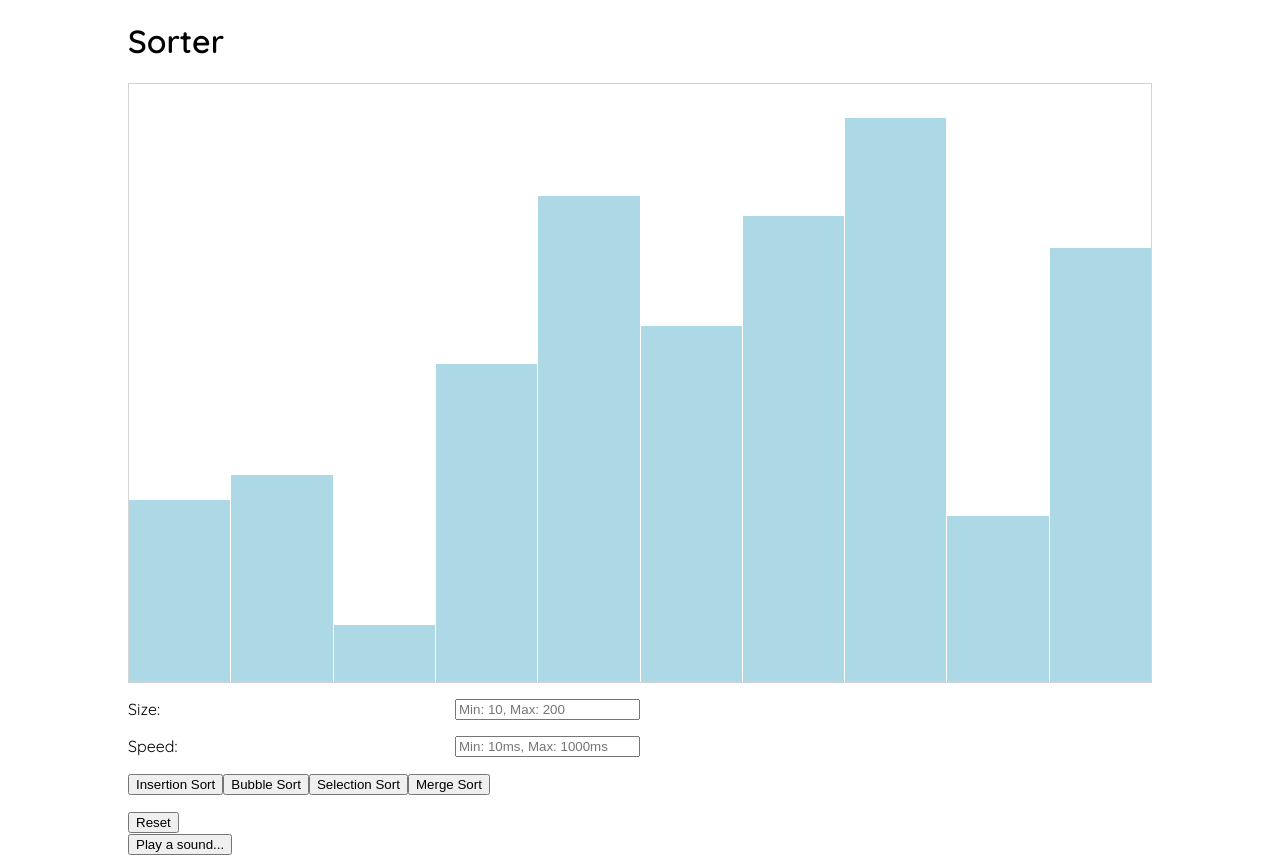
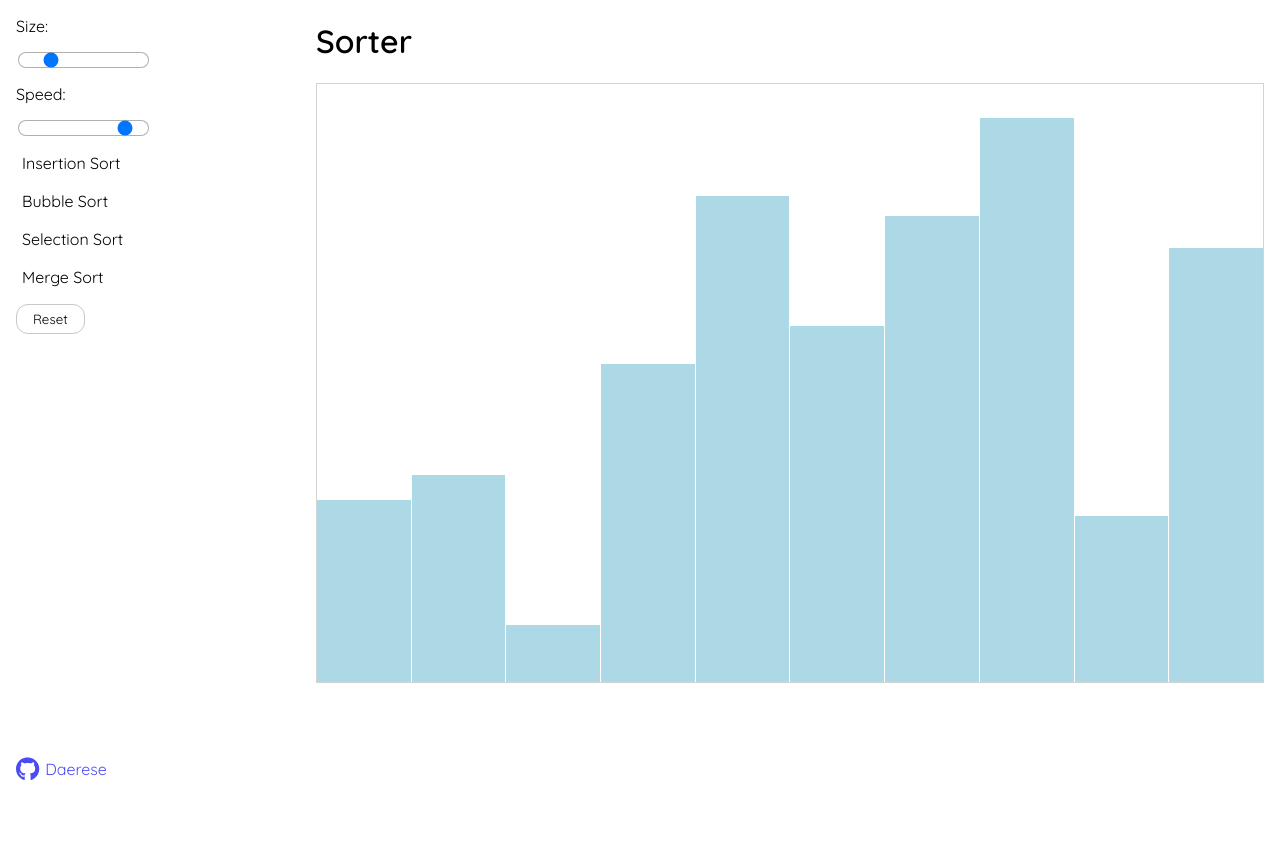
Before and after one commit to daerese/react-sorting-visualizer, a React (Vite) app: page / in a window 1280 px wide. After the commit the page ends 800 px from the top, so only its background shows below. Built offline with nearby package versions, Linux system fonts and the light colour scheme.

Commit message:
More styling

```diff
--- a/package.json
+++ b/package.json
@@ -3,7 +3,6 @@
   "private": true,
   "version": "0.0.0",
   "type": "module",
-  "homepage": "https://daerese.github.io/react-sorting-visualizer/",
   "scripts": {
     "dev": "vite",
     "predeploy": "npm run build",
@@ -13,6 +12,11 @@
     "preview": "vite preview"
   },
   "dependencies": {
+    "@fortawesome/fontawesome-svg-core": "^6.4.0",
+    "@fortawesome/free-brands-svg-icons": "^6.4.0",
+    "@fortawesome/free-regular-svg-icons": "^6.4.0",
+    "@fortawesome/free-solid-svg-icons": "^6.4.0",
+    "@fortawesome/react-fontawesome": "^0.2.0",
     "react": "^18.2.0",
     "react-dom": "^18.2.0",
     "tone": "^14.7.77"
--- a/src/App.css
+++ b/src/App.css
@@ -8,12 +8,39 @@ body {
 }
 
 #root {
-  max-width: 1280px;
-  margin: 0 auto;
-  width: 80%;
+  /* max-width: 1280px; */
+  margin: 0;
+  /* width: 80%; */
+}
+
+a:visited {
+  text-decoration: none;
+  color: inherit;
 }
 
 /* Sorter */
+
+.wrapper {
+  height: 100vh;
+  display: flex;
+  flex-direction: row-reverse;
+  /* border: 1px solid green; */
+  justify-content: flex-end;
+  width: 100%;
+  /* align-items: center; */
+  /* gap: 1rem; */
+}
+
+main {
+  flex-grow: 1;
+  padding: 0 16px;
+  /* padding-left: 16px; */
+  /* flex-shrink: 0; */
+  /* padding: 1rem; */
+  /* border: 1px solid red; */
+  /* padding: 0 16px; */
+  /* margin: 0 1rem; */
+}
 
 .sorter-container {
   display: grid;
@@ -33,22 +60,28 @@ body {
   /* height: 20px; */
 }
 
+/* * Sidenav */
+
 .input-container * {
   display: block;
 }
 
 .input-container {
-  display: flex;
+  /* display: flex; */
   /* gap: 1rem; */
-  justify-content: space-between;
-  width: 50%;
+  /* justify-content: space-between; */
+  /* width: 50%; */
   margin-bottom: 1rem;
 
 }
 
+.input-container label {
+  margin-bottom: 1rem;
+}
+
 @media screen and (max-width: 600px) {
   .input-container {
-    width: 100%;
+    /* width: 100%; */
   }
 }
 
@@ -56,3 +89,103 @@ body {
   /* display: block;
   margin: 0 auto; */
 }
+
+.slider {
+  cursor: pointer;
+}
+
+input[type="range"] {
+
+  appearance: none;
+
+  border: 1px solid rgba(0, 0, 0, 0.308);
+  border-radius: 16px;
+  height: 16px;
+  /* background: #0081CF; */
+  /* background: red; */
+}
+
+.speed-input {
+  direction: rtl;
+}
+
+.sidenav {
+  flex-basis: 300px;
+  /* border: 1px solid orange; */
+  padding: 1rem;
+  position: relative;
+}
+
+.sidenav-fixed {
+  /* border: 1px solid orange; */
+  z-index: 1;
+  position: fixed;
+  top: 0;
+  left: 0;
+  height: 100%;
+  overflow-x: hidden;
+  transition-duration: 300ms;
+}
+
+/* * Buttons */
+button {
+  transition-duration: 300ms;
+}
+
+.btns-algo-container {
+  display: flex;
+  flex-direction: column;
+
+  gap: 16px;
+}
+
+.btn-algo {
+  font-family: inherit;
+  font-size: inherit;
+  background: transparent;
+  border: none;
+  text-align: left;
+}
+
+.btn-algo:hover {
+  cursor: pointer;
+  text-shadow: rgba(160, 160, 160, 0.418) 1px 1px;
+}
+
+.btn-reset {
+  font-family: inherit;
+  background: transparent;
+  border: 1px solid rgba(0, 0, 0, 0.219);
+  padding: 6px 16px;
+  border-radius: 12px;
+}
+
+.btn-reset:hover {
+  cursor: pointer;
+  background: rgba(214, 214, 214, 0.623);
+}
+
+.btn-link {
+  /* font-size: inherit; */
+  /* font-size: 1.2rem; */
+  opacity: .7;
+  display: flex;
+  align-items: center;
+  gap: 6px;
+  position: absolute;
+  bottom: 0;
+  margin-bottom: 1rem;
+  transition-duration: 250ms;
+
+  text-decoration: none;
+
+}
+
+.btn-link:hover {
+  cursor: pointer;
+  opacity: 1;
+}
+
+.btn-link span {
+  font-size: 1.5rem;
+}
--- a/src/App.jsx
+++ b/src/App.jsx
@@ -18,6 +18,11 @@ import sleepMain from './utils/functions/sleep'
 import * as Tone from 'tone'
 import songs from './utils/Music/songs'
 
+// * Font awesome import
+import { FontAwesomeIcon } from '@fortawesome/react-fontawesome'
+// import {  } from '@fortawesome/free-solid-svg-icons'
+// import { faGithub } from
+import { faGithub } from '@fortawesome/free-brands-svg-icons'
 
 const Node = (props) => {
 
@@ -32,7 +37,7 @@ const Node = (props) => {
         style={{
           height: props.height,
           background: `${props.sorted ? 'lightgreen' : 'lightblue'}`,
-          transitionDuration: '75ms',
+          transitionDuration: '35ms',
           textAlign: 'center',
         }}
         >
@@ -44,8 +49,9 @@ const Node = (props) => {
 
 const SorterWrapper = (props) => {
 
-  const [arr, setArr] = useState([...fillArray(10)]);
   const [speed, setSpeed] = useState(500);
+  const [size, setSize] = useState(10)
+  const [arr, setArr] = useState([...fillArray(size)]);
   const [sorted, setSorted] = useState(false);
 
   const MIN_LENGTH = 10;
@@ -61,8 +67,11 @@ const SorterWrapper = (props) => {
   };
 
   // * Utility functions
-  const resetSorter = (length=MIN_LENGTH, speed=500) => {
-    setArr([...fillArray(length)])
+  const resetSorter = (length=MIN_LENGTH) => {
+    // setArr([...fillArray(length)])
+
+    setArr([...fillArray(size)])
+    setSpeed(speed)
 
 
     if (sorted) {
@@ -95,25 +104,28 @@ const SorterWrapper = (props) => {
 
   // * Event handlers
   const changeSize = (e) => {
-    let size = e.target.value
+    let tempSize = e.target.value
     if (e.target.value > MAX_LENGTH) {
-      size = MAX_LENGTH
+      tempSize = MAX_LENGTH
     }
     else if (e.target.value < MIN_LENGTH) {
-      size = MIN_LENGTH
+      tempSize = MIN_LENGTH
     }
 
-    sorted ? resetSorter(size, speed) : setArr([...fillArray(size)])
+    setSize(tempSize)
+    sorted ? resetSorter(tempSize, speed) : setArr([...fillArray(tempSize)])
   }
 
   const changeSpeed = (e) => {
     let speed = e.target.value
-    if (speed > MAX_SPEED) {
-      speed = MAX_SPEED
-    }
-    else if (speed < MIN_SPEED) {
-      speed = MIN_SPEED
-    }
+    console.log(speed)
+
+    // if (speed > MAX_SPEED) {
+    //   speed = MAX_SPEED
+    // }
+    // else if (speed < MIN_SPEED) {
+    //   speed = MIN_SPEED
+    // }
 
     sorted ? resetSorter(arr.length, speed) : setSpeed(speed)
 
@@ -159,10 +171,6 @@ const SorterWrapper = (props) => {
     const notes = songs.twinkle
     let noteIndex = 0
 
-    // console.log("ORIGINAL ARRAY: ", arr)
-    // const result = algorithm(arr)
-    // const result = algorithm.getMergeSort(arr)
-
     const result = isMerge ? algorithm.getMergeSort(arr) : algorithm(arr)
 
     const steps = result.steps
@@ -207,6 +215,12 @@ const SorterWrapper = (props) => {
 
   return (
     <>
+
+      <div className='wrapper'>
+
+        <main>
+        {/* Show the name of the current algorithm here... */}
+          <h1>Sorter</h1>
           <div
               className="sorter-container"
               style={{
@@ -216,36 +230,61 @@ const SorterWrapper = (props) => {
               {nodeArr}
           </div>
 
+        </main>
+
+
+        <aside className='sidenav'>
 
           <div className='input-container'>
             <label htmlFor="size-input">Size: </label>
             <input
-          className="input size-input"
+              className="input size-input slider"
               onChange={changeSize}
-          placeholder='Min: 10, Max: 200'
+              // placeholder='Min: 10, Max: 200'
               name='size-input'
+              type="range"
+              min="10"
+              max="200"
+              step="10"
             />
           </div>
 
           <div className='input-container'>
             <label htmlFor='speed-input'>Speed: </label>
             <input
-          className="input speed-input"
+              className="input speed-input slider"
               onChange={changeSpeed}
               placeholder='Min: 10ms, Max: 1000ms'
               name="speed-input"
+              type='range'
+              min='10'
+              max='310'
+              step="20"
             />
           </div>
 
-      <button onClick={() => basicSort("insertion", speed)}>Insertion Sort</button>
-      <button onClick={() => basicSort("bubble", speed)}>Bubble Sort</button>
-      <button onClick={() => basicSort("selection", speed)}>Selection Sort</button>
+          <div className='btns-algo-container'>
+            <button className='btn-algo' onClick={() => basicSort("insertion", speed)}>Insertion Sort</button>
+            <button className='btn-algo' onClick={() => basicSort("bubble", speed)}>Bubble Sort</button>
+            <button className='btn-algo' onClick={() => basicSort("selection", speed)}>Selection Sort</button>
 
-      <button onClick={() => basicSort("merge", speed)}>Merge Sort</button>
+            <button className='btn-algo' onClick={() => basicSort("merge", speed)}>Merge Sort</button>
+          </div>
 
           <div style={{marginTop: "1rem"}}>
-        <button onClick={() => resetSorter()}>Reset</button>
+            <button class="btn btn-reset" onClick={() => resetSorter()}>Reset</button>
           </div>
+
+          <a className='btn-link' href='https://github.com/daerese'>
+            <span><FontAwesomeIcon icon={faGithub} /></span>Daerese
+          </a>
+
+        </aside>
+
+
+      </div>
+
+
 
     </>
   )
@@ -281,15 +320,15 @@ function App() {
 
   return (
     <>
-      <main>
+      {/* <main> */}
 
-        <h1>Sorter</h1>
+        {/* <h1>Sorter</h1> */}
 
         <SorterWrapper />
 
-        <SoundTest />
+        {/* <SoundTest /> */}
 
-      </main>
+      {/* </main> */}
     </>
   )
 }
--- a/src/utils/sorting_algorithms/mergeSort.js
+++ b/src/utils/sorting_algorithms/mergeSort.js
@@ -129,8 +129,8 @@ class MergeSort {
                 const leftStyle = nodes[mergeStep.left].style
                 const rightStyle = nodes[mergeStep.right].style
 
-                leftStyle.background = "lightgreen"
-                rightStyle.background = "lightgreen"
+                leftStyle.background = "coral"
+                rightStyle.background = "coral"
                 await sleep(speed)
 
                 if (mergeStep.change) {
```
Also changed, not shown: 5 other files (tests, documents, lock files or other folders). Lines whose indentation alone changed are shown as unchanged.
